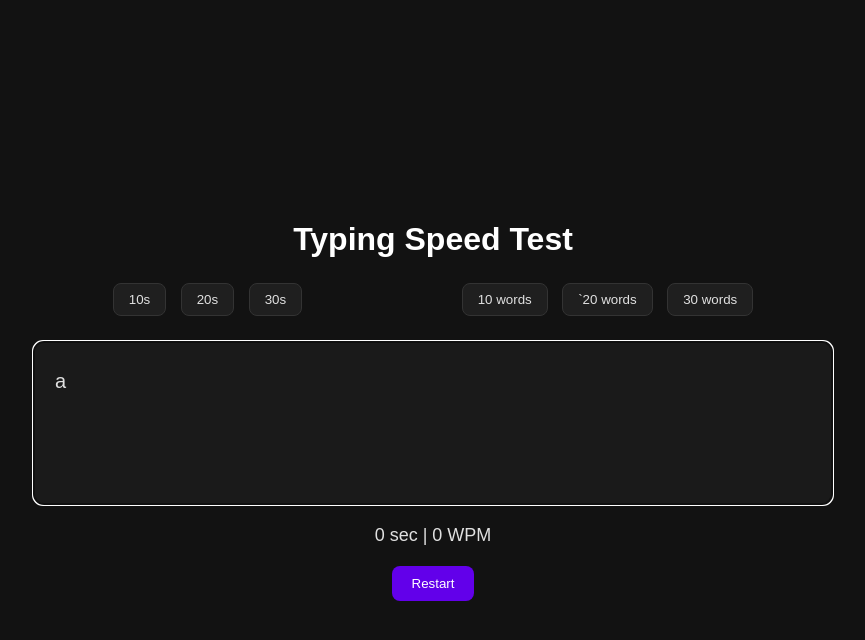
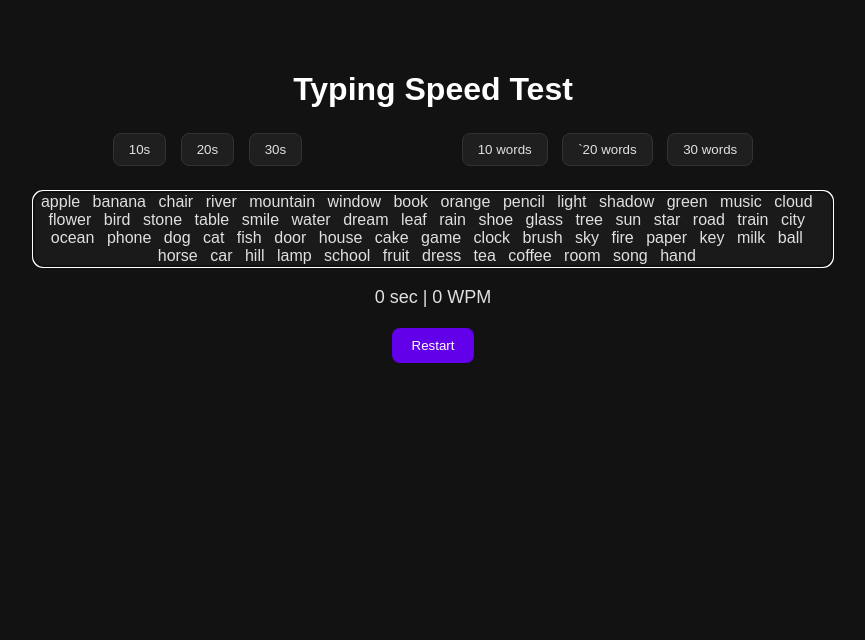
Before and after one commit to atoor8381/typeit, a website built with Vite: page typeit/index.html in a window 1280 px wide. Shown: the whole page, without its empty margins (207-1072 px from the left). Built offline with nearby package versions, Linux system fonts and the light colour scheme.

Commit message:
add words and see if they r wrong or right

```diff
--- a/typeit/index.html
+++ b/typeit/index.html
@@ -24,7 +24,7 @@
       </div>
     </header>
 
-    <main>
+    <main id="main">
       <div id="playground" tabindex="0">
       </div>
       <div id="status">
--- a/typeit/src/main.js
+++ b/typeit/src/main.js
@@ -19,46 +19,73 @@
   for (let i = 0; i < count; i++) {
     text.push(wordList[i])
   }
-  return text.join("")
+  return text
 }
 
 let wordscount = document.getElementById('wordscount')
 
 console.log(wordscount.children[1].dataset.words) //buttons selected for number of words
 
-let words = generatewords(10) // words generated here
-console.log(words.split(""))
+let words = generatewords(60) // words generated here
+console.log(words)
 
 
-let distribute = document.createElement('span')
+let distribute;
+let wordfocused;
+let shpan
+let spancount = 0;
 
 function createspan() {
-  playground.appendChild(distribute)
-  distribute.textContent = words[0]
   playground.focus()
+  for (let i = 0; i < words.length; i++) {
+    wordfocused = words[i]
+    distribute = document.createElement('div')
+    playground.appendChild(distribute)
+    // console.log(wordfocused)
+    for (let j = 0; j < wordfocused.length; j++) {
+      shpan = document.createElement('span')
+      shpan.textContent = wordfocused[j]
+      distribute.appendChild(shpan)
+      // console.log(shpan)
+    }
+    let space = document.createElement('span')
+    distribute.appendChild(space)
+    space.innerHTML = "&nbsp;"
+  }
 }
-function check() {
-  playground.focus()
-  playground.addEventListener('keydown', function (event) {
-    distribute.classList.remove('correct', 'wrong')
-    let keypressed = event.key
-    let expectedkey = distribute.innerText
-    if (keypressed == expectedkey) {
-      distribute.classList.add('correct')
-      console.log(keypressed)
-    } else {
-      distribute.classList.add('wrong')
-      console.log(keypressed)
-    };
-  });
-}
+createspan()
+playground.focus()
+let checkword = playground.querySelectorAll('span')
+console.log(checkword[0])
+playground.addEventListener('keydown', (e) => {
+  let keypressed = e.key;
+  let expectedkey = checkword[spancount].innerText
+  if (keypressed === expectedkey) {
+    console.log("hogaya kaam")
+  }
+})
+// function check() {
+//   playground.focus()
+//   playground.addEventListener('keydown', function (event) {
+//     shpan.classList.remove('correct', 'wrong')
+//     let keypressed = event.key
+//     let expectedkey = distribute.innerText
+//     if (keypressed == expectedkey) {
+//       shpan.classList.add('correct')
+//       console.log(keypressed)
+//     } else {
+//       shpan.classList.add('wrong')
+//       console.log(keypressed)
+//     };
+//   });
+// }
 
-createspan()
-check()
+// check()
 
 restart.addEventListener('click', (e) => {
   console.log("restartclicked")
   distribute.classList.add('restart')
-  distribute.classList.remove('correct', 'wrong','restart')
-  check()
+  distribute.classList.remove('correct', 'wrong', 'restart')
 })
+
+//now our next goal is to make the word fit in to the playground calculate total words typed and time taken.
--- a/typeit/src/style.css
+++ b/typeit/src/style.css
@@ -42,15 +42,23 @@
   background: #333;
 }
 
+#main{
+  min-height: 70vh;
+}
+
 #playground {
   background: #1a1a1a;
   border: 2px solid #333;
   border-radius: 10px;
-  padding: 20px;
-  min-height: 120px;
-  font-size: 20px;
-  text-align: left;
-  line-height: 1.8;
+  display: block;
+  white-space: normal;
+  height: 100%;
+  flex-wrap: wrap;
+}
+
+#playground div {
+  display: inline-block; /* keep each word together */
+  margin-right: 8px;     /* spacing between words */
 }
 
 .char {
```
